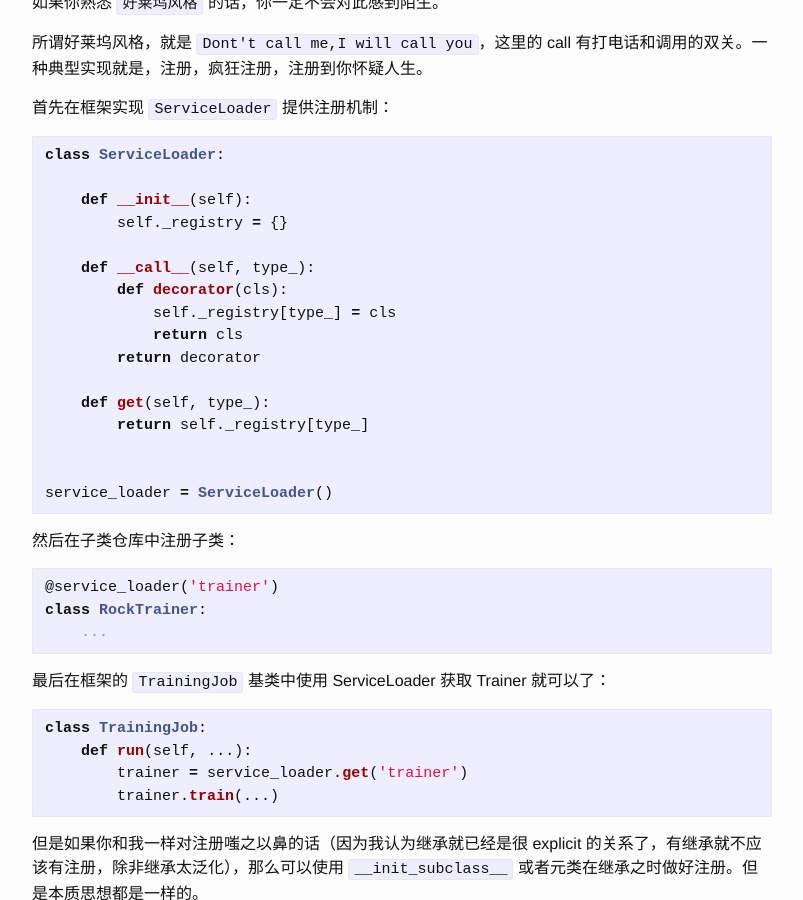
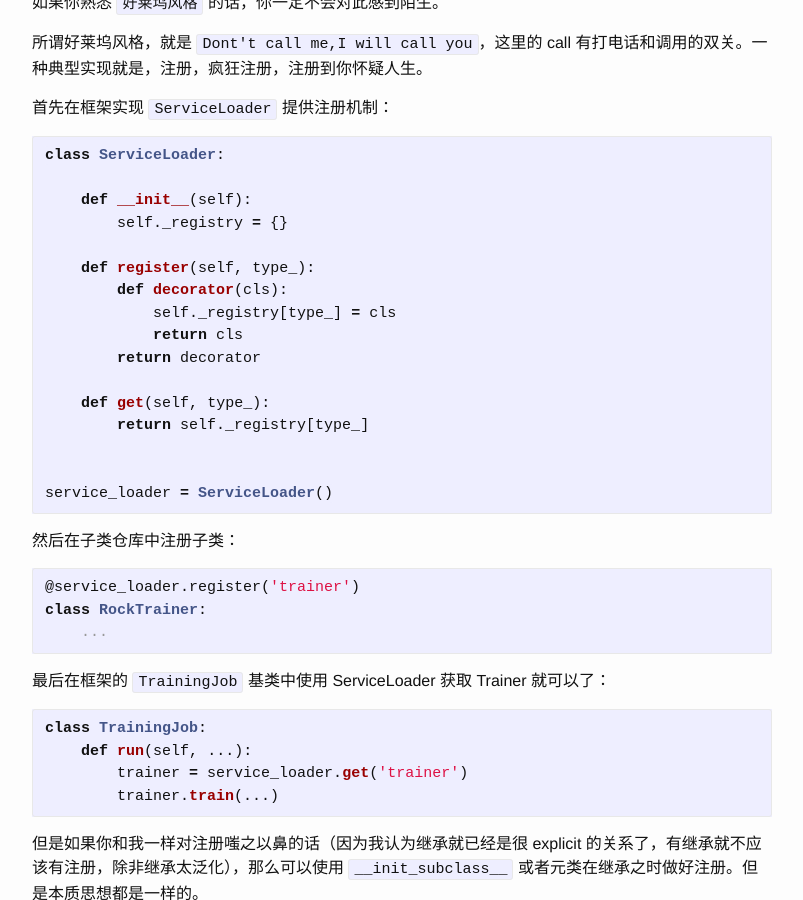
Before and after one commit to jschwinger233/jschwinger23.github.io, a Jekyll site: the page built from _posts/2018-05-20-Thinking in-Design-Patterns in-Python.md, in a window 1280 px wide and 900 px high, scrolled down 6619 px. Shown: the whole window, without its empty margins (238-1041 px from the left). Built offline with Jekyll 4.4.1, drawn with Linux system fonts in a browser that asks for light colours.

Commit message:
call register explictly

````diff
--- a/_posts/2018-05-20-Thinking in-Design-Patterns in-Python.md
+++ b/_posts/2018-05-20-Thinking in-Design-Patterns in-Python.md
@@ -261,7 +261,7 @@ class ServiceLoader:
     def __init__(self):
         self._registry = {}
 
-    def __call__(self, type_):
+    def register(self, type_):
         def decorator(cls):
             self._registry[type_] = cls
             return cls
@@ -277,7 +277,7 @@ service_loader = ServiceLoader()
 然后在子类仓库中注册子类：
 
 ```python
-@service_loader('trainer')
+@service_loader.register('trainer')
 class RockTrainer:
     ...
 ```
````
Also changed, not shown: 1 other file.
